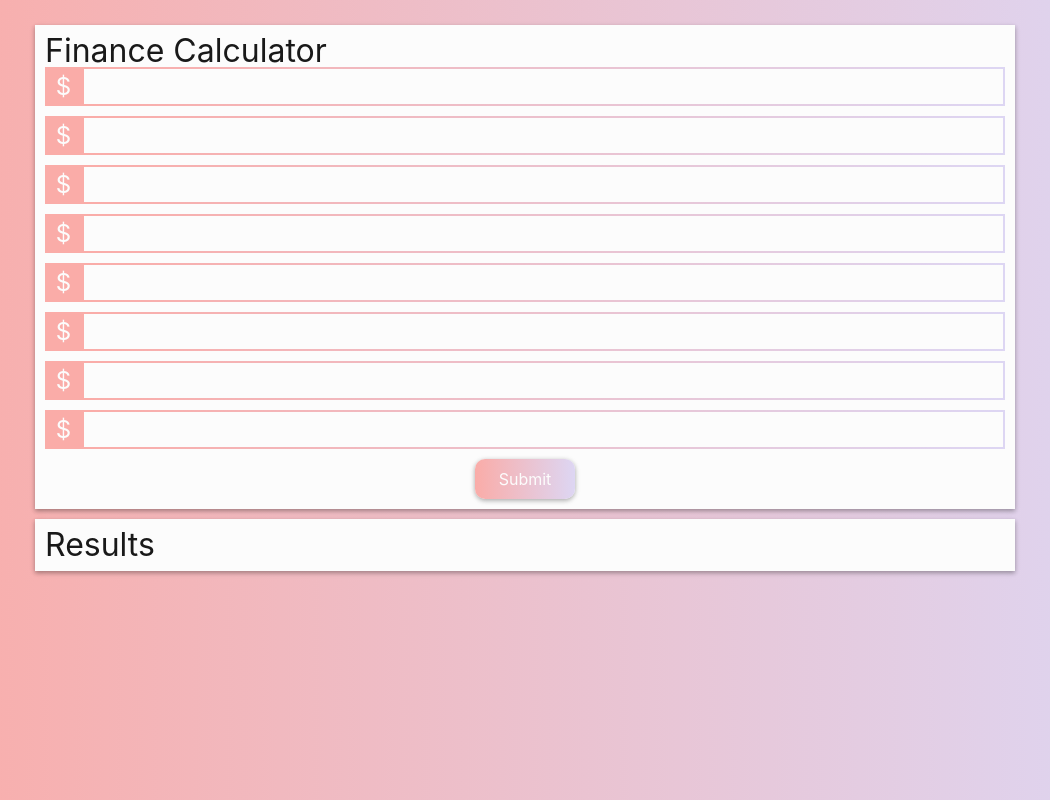
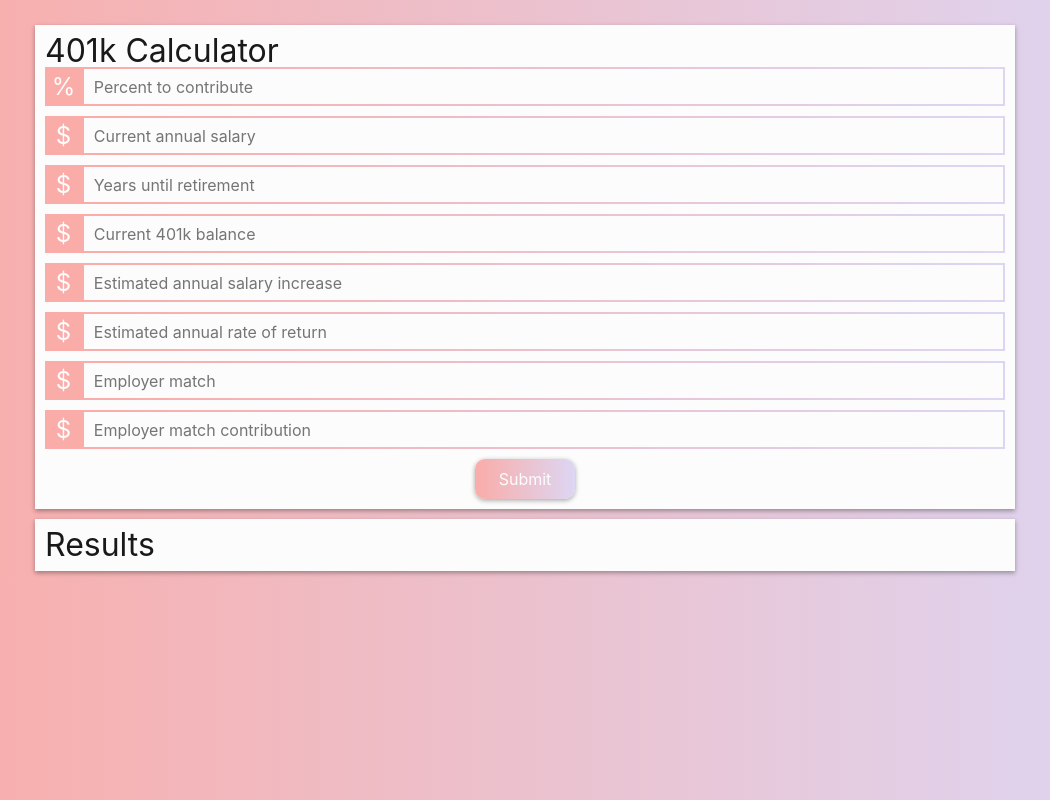
Before and after one commit to leo-generali/financial-calculator, a website: page index.html in a window 1280 px wide. Shown: the whole page, without its empty margins (115-1165 px from the left). Drawn offline with Linux system fonts and the light colour scheme.

Commit message:
Add placeholders to all input

```diff
--- a/index.html
+++ b/index.html
@@ -3,7 +3,7 @@
   <head>
     <meta charset="utf-8">
     <meta http-equiv="x-ua-compatible" content="ie=edge">
-    <title>Financial Calculator</title>
+    <title>401k Calculator</title>
     <meta name="description" content="">
     <meta name="viewport" content="width=device-width, initial-scale=1">
 
@@ -13,51 +13,96 @@
     </head>
   <body>
     <section class="card">
-      <h4>Finance Calculator</h4>
+      <h4>401k Calculator</h4>
       <form class="calculator">
 
         <section class="calculator--item">
           <div
             class="calculator--tip"
-            data-tooltip="I’m the tooltip text."
+            data-tooltip="Enter the percent of your salary that you will contribute to your 401k."
+          >%</div>
+          <input
+            type="number"
+            step="any"
+            class="calculator--input"
+            name="contribution"
+            placeholder="Percent to contribute"
+          />
+        </section>
+
+        <section class="calculator--item">
+          <div
+            class="calculator--tip"
           >$</div>
-          <input type="number" class="calculator--input" name="contribution">
+          <input
+            type="number"
+            class="calculator--input"
+            name="salary"
+            placeholder="Current annual salary">
+        </section>
+
+        <section class="calculator--item">
+          <div
+            class="calculator--tip"
+          >$</div>
+          <input
+            type="number"
+            class="calculator--input"
+            name="years"
+            placeholder="Years until retirement"
+          >
         </section>
 
         <section class="calculator--item">
           <div class="calculator--tip">$</div>
-          <input type="number" class="calculator--input" name="salary">
+          <input
+            type="number"
+            class="calculator--input"
+            name="current-balance"
+            placeholder="Current 401k balance"
+          >
         </section>
 
         <section class="calculator--item">
           <div class="calculator--tip">$</div>
-          <input type="number" class="calculator--input" name="years">
+          <input
+            type="number"
+            class="calculator--input"
+            name="est-salary-incr"
+            placeholder="Estimated annual salary increase"
+          >
         </section>
 
         <section class="calculator--item">
           <div class="calculator--tip">$</div>
-          <input type="number" class="calculator--input" name="current-balance">
+          <input
+            type="number"
+            class="calculator--input"
+            name="rate-of-return"
+            placeholder="Estimated annual rate of return"
+          >
         </section>
 
         <section class="calculator--item">
           <div class="calculator--tip">$</div>
-          <input type="number" class="calculator--input" name="est-salary-incr">
+          <input
+            type="number"
+            class="calculator--input"
+            name="employer-match"
+            placeholder="Employer match"
+          >
         </section>
 
         <section class="calculator--item">
           <div class="calculator--tip">$</div>
-          <input type="number" class="calculator--input" name="employer-match">
+          <input
+            type="number"
+            class="calculator--input"
+            name="employer-contribution"
+            placeholder="Employer match contribution"
+          >
         </section>
 
-        <section class="calculator--item">
-          <div class="calculator--tip">$</div>
-          <input type="number" class="calculator--input" name="employer-contribution">
-        </section>
-
-        <section class="calculator--item">
-          <div class="calculator--tip">$</div>
-          <input type="number" class="calculator--input" name="rate-of-return">
-        </section>
 
         <input type="submit" class="calculator--submit" value="Submit">
       <form>
--- a/sass/_variables.scss
+++ b/sass/_variables.scss
@@ -13,5 +13,4 @@ $font-color: #191919;
 $card-background-color: #FCFCFC;
 
 $background-color: linear-gradient(to left, #ddd6f3 , #faaca8);
-// $tip-color: linear-gradient(to left, #3acfd5 0%, #3a4ed5 100%);
 $tip-color: #faaca8;
--- a/sass/partials/_card.scss
+++ b/sass/partials/_card.scss
@@ -24,7 +24,6 @@
     height: 3rem;
     width: 100%;
     padding: 0.25rem 1rem;
-
 
     border: 2px solid transparent;
     border-image: $background-color;
--- a/sass/partials/_tooltip.scss
+++ b/sass/partials/_tooltip.scss
@@ -20,7 +20,7 @@
   margin-bottom: 5px;
   margin-left: -5px;
   padding: 7px;
-  width: 160px;
+  width: 30 0px;
   border-radius: 3px 3px 3px 0px;
   background-color: #000;
   background-color: hsla(0, 0%, 20%, 0.9);
```
Also changed, not shown: css/styles.css, 1 other file.
